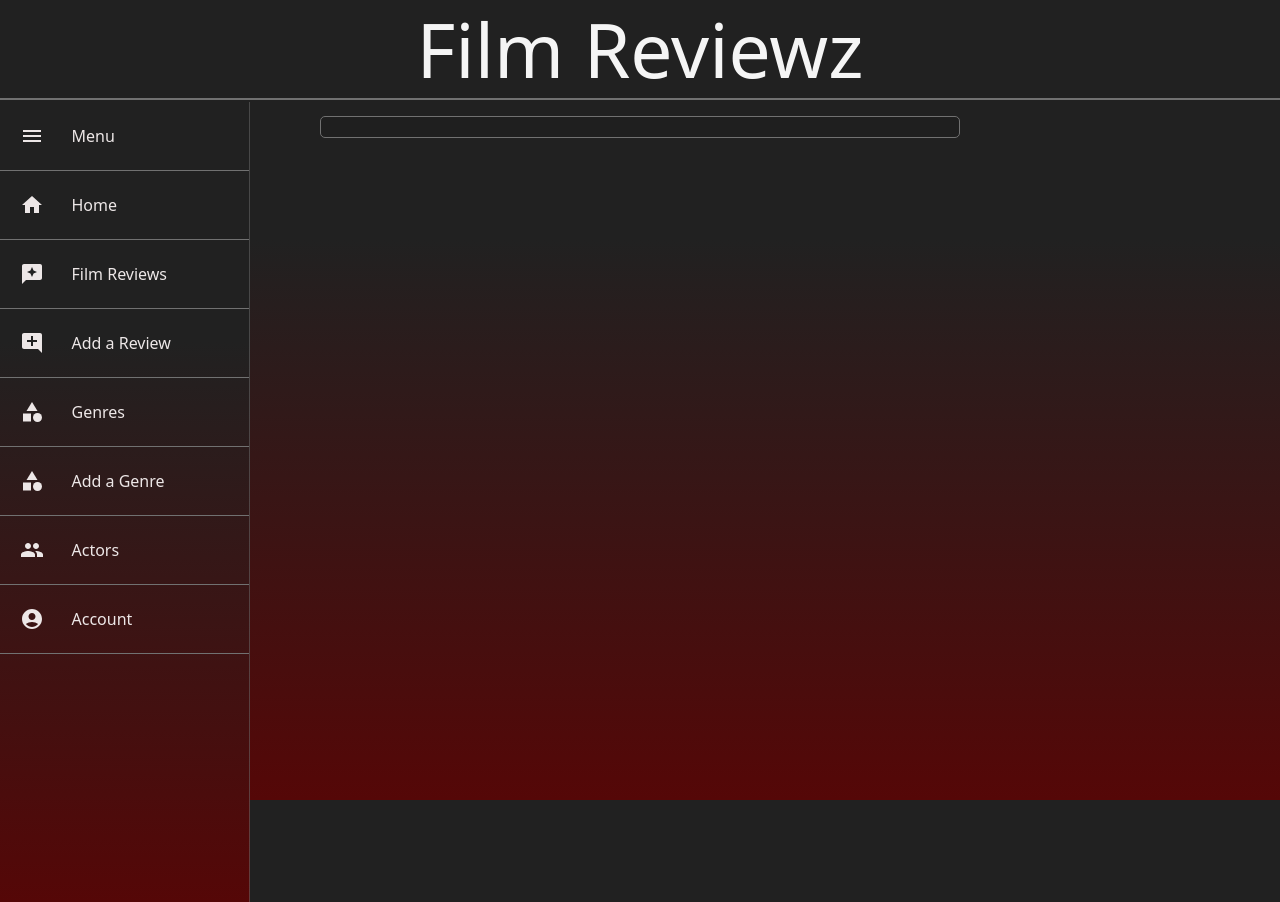
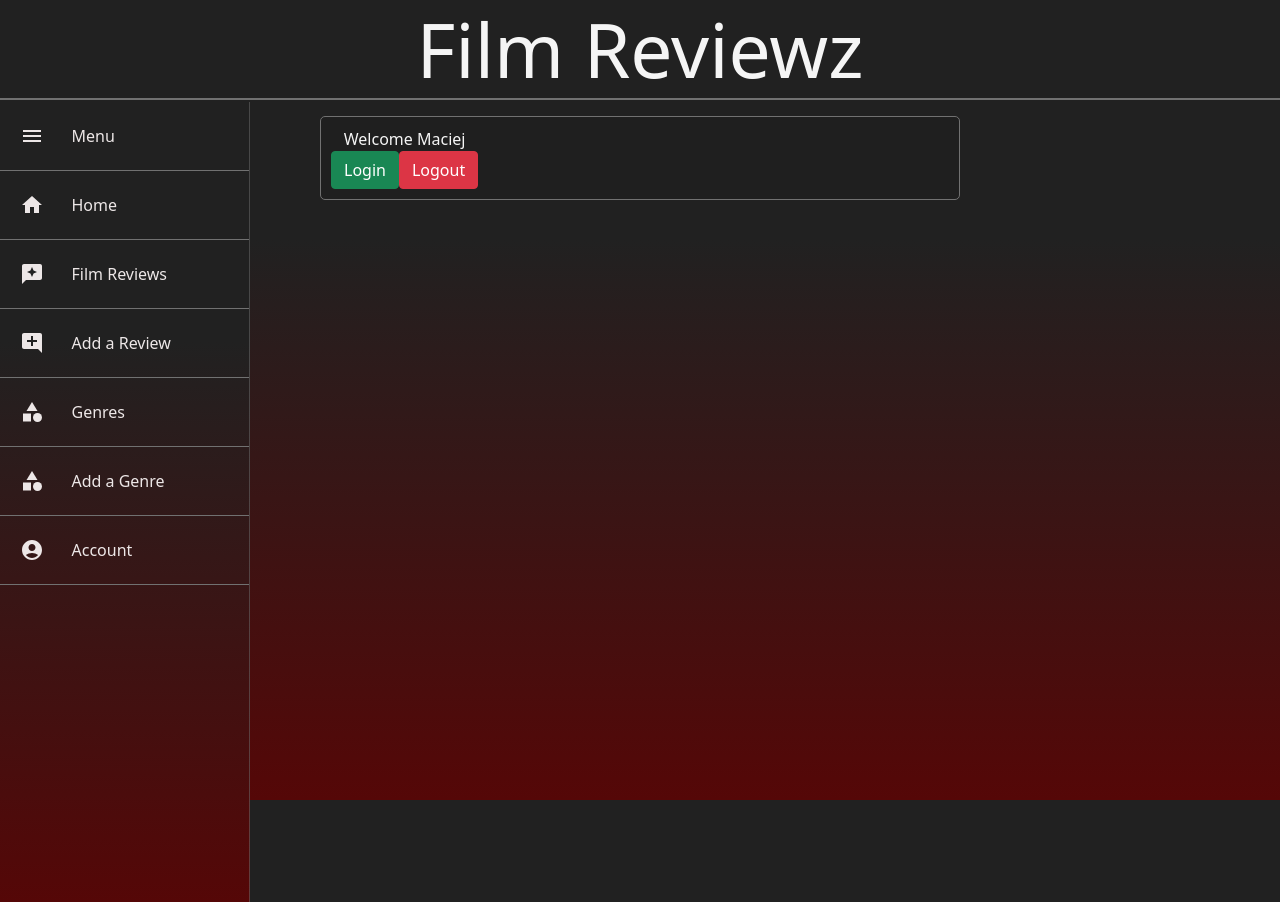
Before and after one commit to Maciejw52/Film_review_website, a React (Create React App) app: page /account in a window 1280 px wide. Built offline with nearby package versions, Linux system fonts and the light colour scheme.

Commit message:
Added user - useContext and accounts page

```diff
--- a/src/App.js
+++ b/src/App.js
@@ -14,20 +14,23 @@ import AddReview from './components/AddReview/AddReview';
 import Reviews from './components/Reviews/Reviews';
 import Genres from './components/Genres/Genres';
 import AddGenre from './components/AddGenre/AddGenre';
+import Account from './components/Account/Account';
 
 function App() {
+
   return (
     <>
       <Router>
-        <Header/>
+        <Header />
         <NavigationSidebar />
         <div className='templatePage'>
           <Routes>
             <Route exact path="/" element={<Homepage />} />
-            <Route exact path="/reviews" element={<Reviews/>} />
+            <Route exact path="/reviews" element={<Reviews />} />
             <Route exact path="/reviews/new" element={<AddReview />} />
             <Route exact path="/genres" element={<Genres />} />
             <Route exact path="/genres/new" element={<AddGenre />} />
+            <Route exact path="/account" element={<Account />} />
           </Routes>
         </div>
 
--- /dev/null
+++ b/src/UserContext.js
@@ -0,0 +1,30 @@
+import React from "react";
+import { createContext, useState } from "react";
+
+
+export const UserContext = createContext({ name: '', auth: false });
+
+
+export const UserProvider = ({ children }) => {
+  const [user, setUser] = useState({ name: 'Maciej', auth: false });
+
+  const login = (name) => {
+    setUser((user) => ({
+      name: name,
+      auth: true,
+    }));
+  };
+
+  const userLogout = () => {
+    setUser((user) => ({
+      name: '',
+      auth: false,
+    }));
+  };
+
+  return (
+    <UserContext.Provider value={{ user, login, userLogout }}>
+      {children}
+    </UserContext.Provider>
+  );
+};
--- /dev/null
+++ b/src/components/Account/Account.js
@@ -0,0 +1,31 @@
+import React from 'react'
+import { UserContext } from '../../UserContext';
+import { useContext } from 'react';
+import { Button } from 'react-bootstrap';
+
+import 'bootstrap/dist/css/bootstrap.min.css';
+
+function Account() {
+  const { user } = useContext(UserContext);
+  const { userLogout } = useContext(UserContext);
+
+  const handleUserLogout = () => {
+    //Will later show a model confimring logout
+    userLogout();
+  }
+
+  return (
+    <>
+      <form className='flex-constainer'>
+        <div>Welcome {user.name}</div>
+        <div className='LogButtons'>
+          <Button type="submit" className="btn btn-success LoginButton">Login</Button>
+          <Button className="btn btn-danger LogoutButton" onClick={handleUserLogout}>Logout</Button>
+        </div>
+      </form>
+
+    </>
+  )
+}
+
+export default Account
--- a/src/components/AddReview/AddReview.js
+++ b/src/components/AddReview/AddReview.js
@@ -1,41 +1,57 @@
 import React from 'react'
+import { useEffect, useState } from 'react';
+import { getGenresFromServer } from '../../utils/api';
+
 
 function AddReview() {
 
+  const [genreView, setGenreView] = useState([]);
+
+  useEffect(() => {
+    getGenresFromServer().then((genresObject) => {
+      setGenreView(genresObject)
+      console.log()
+    })
+  }, []);
 
   return (
-    <div>
+    <>
+      <form
+      >
         <div>
           <label>Film Title</label>
           <input type="text" name="film_title"></input>
         </div>
-
+        <br></br>
         <div>
           <label>Category</label>
           <select name="category">
+            {genreView.map((genre) => { return (<option>{genre.genre}</option>) })}
           </select>
         </div>
-
+        <br></br>
         <div>
           <label>Review Header</label>
           <input type="text" name="header"></input>
         </div>
-
+        <br></br>
         <div>
           <label>Film Picture</label>
           <input type="file" name="picture"></input>
         </div>
-
+        <br></br>
         <div>
           <label>Review Body</label>
           <textarea name="review_body"></textarea>
         </div>
-
+        <br></br>
         <div>
           <label>Rating</label>
           <input type="number" name="votes" min="0" max="10" step="0.5"></input>
         </div>
-    </div>
+      </form>
+
+    </>
   )
 }
 
--- a/src/components/Genres/Genres.js
+++ b/src/components/Genres/Genres.js
@@ -13,7 +13,6 @@ function AllGenres() {
 
   useEffect(() => {
     getGenresFromServer().then((genresObject) => {
-      console.log(genresObject);
       setGenreView(genresObject)
     })
   }, []);
--- a/src/components/Homepage/Homepage.js
+++ b/src/components/Homepage/Homepage.js
@@ -1,10 +1,19 @@
 import React from 'react'
+import { useContext } from 'react'
+import { UserContext } from '../../UserContext';
 
 function Homepage() {
+  const { user } = useContext(UserContext);
+
+
   return (
-    <div>Lorem ipsum dolor sit amet, consectetur adipiscing elit. Mauris eros enim, convallis et tristique eget, viverra vitae purus. In hac habitasse platea dictumst. Donec dignissim velit id neque congue semper. Mauris in massa sed mi dapibus sollicitudin quis vitae est. In hac habitasse platea dictumst. Ut erat arcu, facilisis vitae lacus at, luctus euismod metus. Nulla egestas gravida est, et laoreet nunc tempus in. Praesent commodo dolor non ligula sodales, non vehicula elit hendrerit.
+    <>
+      <div>
+        Hello {user.name}!
+      </div>
+      <div>Lorem ipsum dolor sit amet, consectetur adipiscing elit. Mauris eros enim, convallis et tristique eget, viverra vitae purus. In hac habitasse platea dictumst. Donec dignissim velit id neque congue semper. Mauris in massa sed mi dapibus sollicitudin quis vitae est. In hac habitasse platea dictumst. Ut erat arcu, facilisis vitae lacus at, luctus euismod metus. Nulla egestas gravida est, et laoreet nunc tempus in. Praesent commodo dolor non ligula sodales, non vehicula elit hendrerit. Curabitur ultrices enim sed enim pellentesque, nec vehicula mauris interdum. Vestibulum pretium nisi eu nulla condimentum, sit amet tempor quam vestibulum. Fusce lacus orci, sollicitudin vel dui id, volutpat pellentesque diam. Vivamus imperdiet tristique nisl, at auctor purus pharetra id. Morbi consequat ex tellus, et fermentum quam scelerisque at. Quisque facilisis purus nec nisi vestibulum egestas. Nulla commodo vitae neque sit amet convallis. Nulla at nibh nec urna mollis euismod. Ut nec bibendum arcu. In nulla eros, vulputate nec porttitor volutpat, ultricies et dolor. Lorem ipsum dolor sit amet, consectetur adipiscing elit. Sed sed egestas urna. Nam fermentum malesuada risus, vitae faucibus nunc elementum vel. Donec imperdiet, tellus vel porttitor commodo, ex dolor ultricies ante, eget pulvinar ex turpis ac enim. Proin mauris quam, condimentum quis tellus eget, consequat vulputate mi.</div>
 
-Curabitur ultrices enim sed enim pellentesque, nec vehicula mauris interdum. Vestibulum pretium nisi eu nulla condimentum, sit amet tempor quam vestibulum. Fusce lacus orci, sollicitudin vel dui id, volutpat pellentesque diam. Vivamus imperdiet tristique nisl, at auctor purus pharetra id. Morbi consequat ex tellus, et fermentum quam scelerisque at. Quisque facilisis purus nec nisi vestibulum egestas. Nulla commodo vitae neque sit amet convallis. Nulla at nibh nec urna mollis euismod. Ut nec bibendum arcu. In nulla eros, vulputate nec porttitor volutpat, ultricies et dolor. Lorem ipsum dolor sit amet, consectetur adipiscing elit. Sed sed egestas urna. Nam fermentum malesuada risus, vitae faucibus nunc elementum vel. Donec imperdiet, tellus vel porttitor commodo, ex dolor ultricies ante, eget pulvinar ex turpis ac enim. Proin mauris quam, condimentum quis tellus eget, consequat vulputate mi.</div>
+    </>
   )
 }
 
--- a/src/components/Navigation/Navigation.js
+++ b/src/components/Navigation/Navigation.js
@@ -35,9 +35,9 @@ function NavigationSidebar() {
               </div>
             );
           }
-          return(
+          return (
             <div key={key}>
-              <Link style={{textDecoration: 'none'}} to={`${singleNavObject.link}`}>
+              <Link style={{ textDecoration: 'none' }} to={`${singleNavObject.link}`}>
                 <li
                   key={singleNavObject.title}
                   className={"NavObjectItems"}>
--- a/src/components/Navigation/NavigationObjects.js
+++ b/src/components/Navigation/NavigationObjects.js
@@ -4,7 +4,6 @@ import HomeIcon from '@mui/icons-material/Home';
 import CategoryIcon from '@mui/icons-material/Category';
 import ReviewsIcon from '@mui/icons-material/Reviews';
 import AccountCircleIcon from '@mui/icons-material/AccountCircle';
-import GroupIcon from '@mui/icons-material/Group';
 import Menu from "@mui/icons-material/Menu"
 import AddCommentIcon from '@mui/icons-material/AddComment';
 
@@ -16,22 +15,22 @@ export const NavigationObjects = [
     },
     {
         title: "Home",
-        icon: <HomeIcon/>,
+        icon: <HomeIcon />,
         link: "/"
     },
     {
         title: "Film Reviews",
-        icon: <ReviewsIcon/>,
+        icon: <ReviewsIcon />,
         link: "/reviews"
     },
     {
         title: "Add a Review",
-        icon: <AddCommentIcon/>,
+        icon: <AddCommentIcon />,
         link: "/reviews/new"
     },
     {
         title: "Genres",
-        icon: <CategoryIcon/>,
+        icon: <CategoryIcon />,
         link: "/genres"
     },
     {
@@ -40,13 +39,8 @@ export const NavigationObjects = [
         link: "/genres/new"
     },
     {
-        title: "Actors",
-        icon: <GroupIcon />,
-        link: "/actors"
-    },
-    {
         title: "Account",
-        icon: <AccountCircleIcon/>,
+        icon: <AccountCircleIcon />,
         link: "/account"
     }
 ];
--- a/src/index.js
+++ b/src/index.js
@@ -1,10 +1,13 @@
 import React from 'react';
 import ReactDOM from 'react-dom/client';
 import App from './App';
+import { UserProvider } from './UserContext';
 
 const root = ReactDOM.createRoot(document.getElementById('root'));
 root.render(
   <React.StrictMode>
-    <App />
+    <UserProvider>
+      <App />
+    </UserProvider>
   </React.StrictMode>
 );
```
Lines whose indentation alone changed are shown as unchanged.
